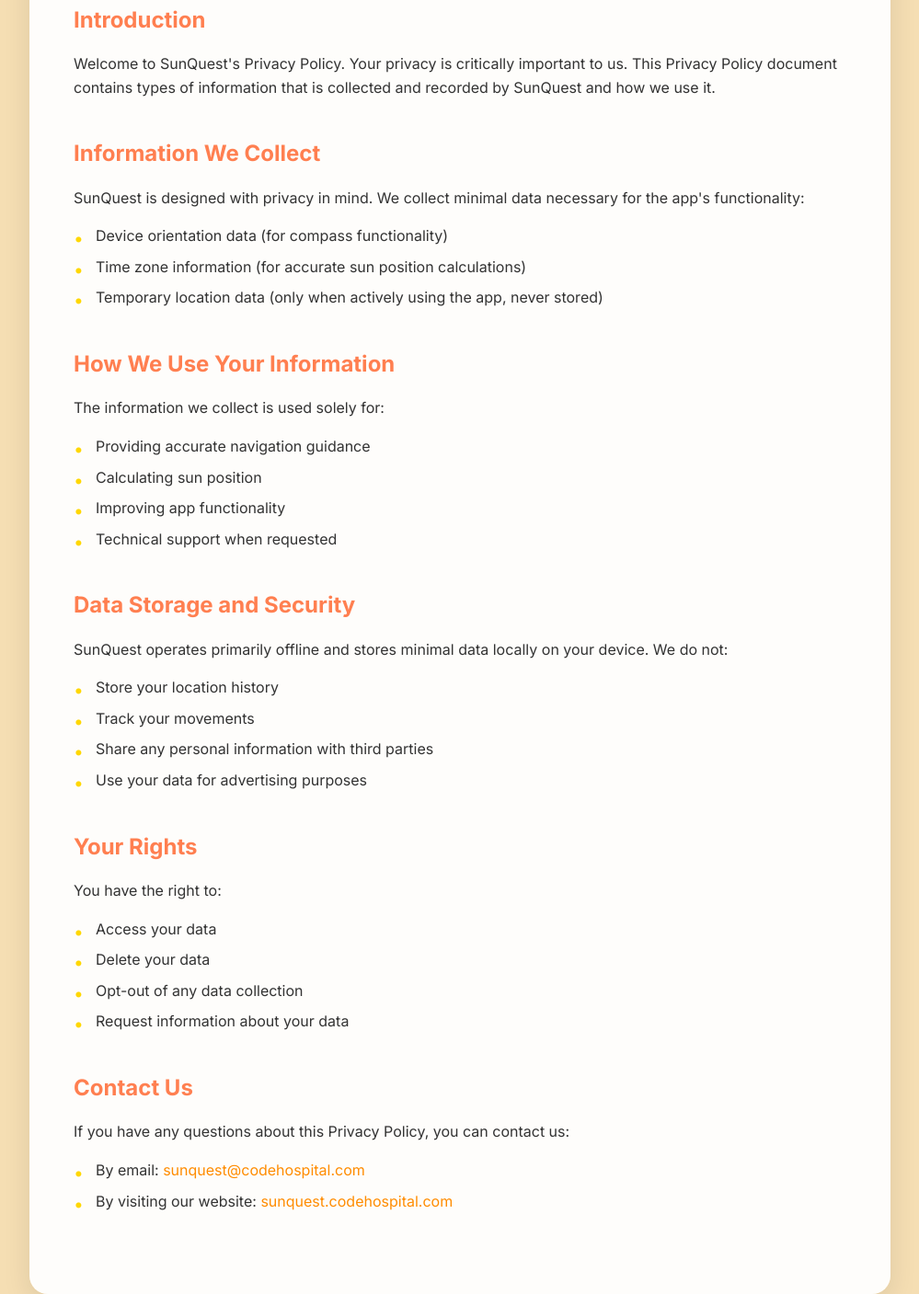
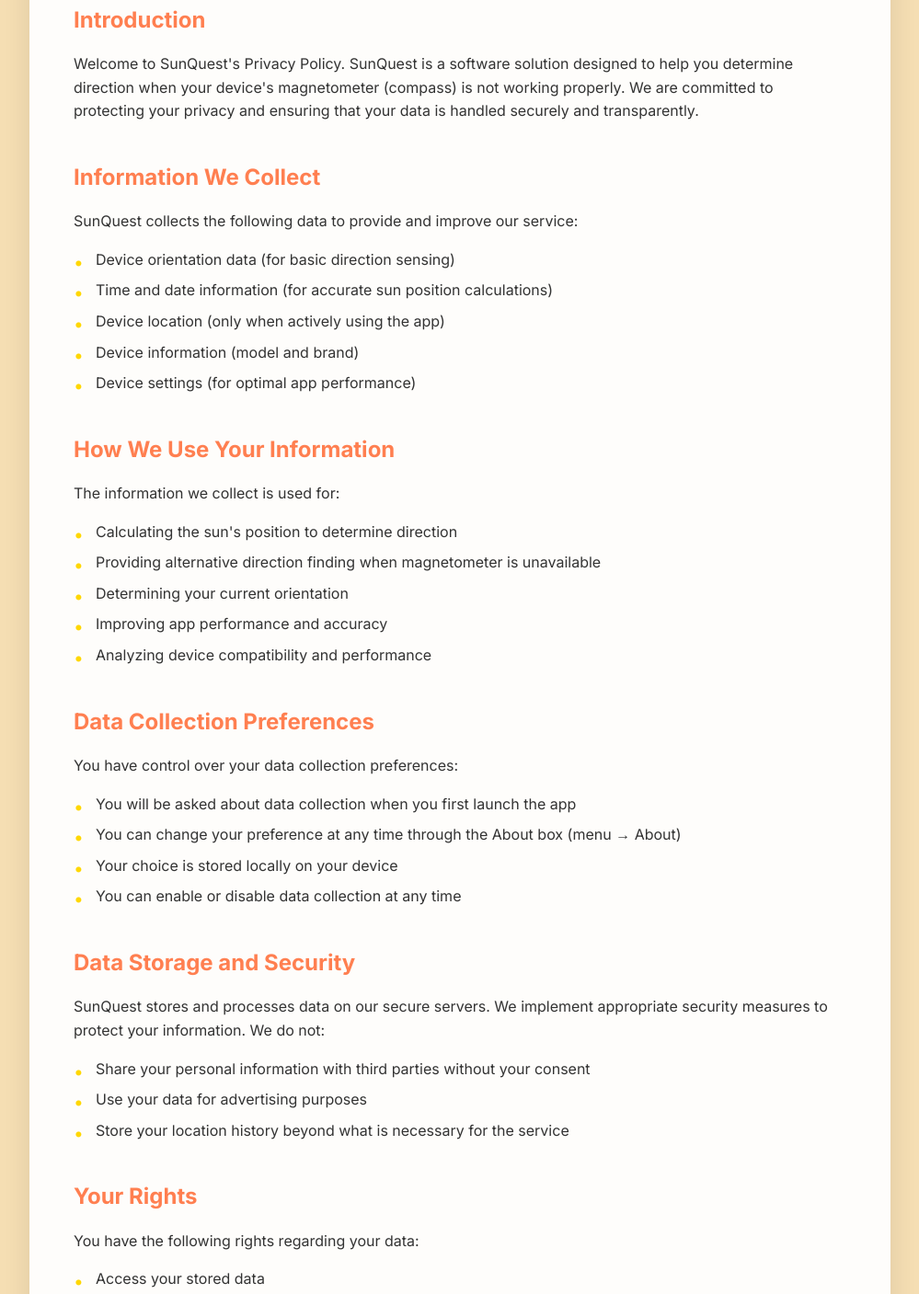
Before and after one commit to CodeHospital/sunquest, a plain HTML site: page privacy.html in a window 1280 px wide. Shown: the part 359-1766 px from the top of the page at 92% size, without its empty margins (140-1139 px from the left). Drawn offline with Linux system fonts and the light colour scheme.

Commit message:
updating privacy page, regarding the opt out option

```diff
--- a/privacy.html
+++ b/privacy.html
@@ -48,49 +48,62 @@
             <div class="policy-content">
                 <section>
                     <h2>Introduction</h2>
-                    <p>Welcome to SunQuest's Privacy Policy. Your privacy is critically important to us. This Privacy Policy document contains types of information that is collected and recorded by SunQuest and how we use it.</p>
+                    <p>Welcome to SunQuest's Privacy Policy. SunQuest is a software solution designed to help you determine direction when your device's magnetometer (compass) is not working properly. We are committed to protecting your privacy and ensuring that your data is handled securely and transparently.</p>
                 </section>
 
                 <section>
                     <h2>Information We Collect</h2>
-                    <p>SunQuest is designed with privacy in mind. We collect minimal data necessary for the app's functionality:</p>
+                    <p>SunQuest collects the following data to provide and improve our service:</p>
                     <ul>
-                        <li>Device orientation data (for compass functionality)</li>
-                        <li>Time zone information (for accurate sun position calculations)</li>
-                        <li>Temporary location data (only when actively using the app, never stored)</li>
+                        <li>Device orientation data (for basic direction sensing)</li>
+                        <li>Time and date information (for accurate sun position calculations)</li>
+                        <li>Device location (only when actively using the app)</li>
+                        <li>Device information (model and brand)</li>
+                        <li>Device settings (for optimal app performance)</li>
                     </ul>
                 </section>
 
                 <section>
                     <h2>How We Use Your Information</h2>
-                    <p>The information we collect is used solely for:</p>
+                    <p>The information we collect is used for:</p>
                     <ul>
-                        <li>Providing accurate navigation guidance</li>
-                        <li>Calculating sun position</li>
-                        <li>Improving app functionality</li>
-                        <li>Technical support when requested</li>
+                        <li>Calculating the sun's position to determine direction</li>
+                        <li>Providing alternative direction finding when magnetometer is unavailable</li>
+                        <li>Determining your current orientation</li>
+                        <li>Improving app performance and accuracy</li>
+                        <li>Analyzing device compatibility and performance</li>
+                    </ul>
+                </section>
+
+                <section>
+                    <h2>Data Collection Preferences</h2>
+                    <p>You have control over your data collection preferences:</p>
+                    <ul>
+                        <li>You will be asked about data collection when you first launch the app</li>
+                        <li>You can change your preference at any time through the About box (menu → About)</li>
+                        <li>Your choice is stored locally on your device</li>
+                        <li>You can enable or disable data collection at any time</li>
                     </ul>
                 </section>
 
                 <section>
                     <h2>Data Storage and Security</h2>
-                    <p>SunQuest operates primarily offline and stores minimal data locally on your device. We do not:</p>
+                    <p>SunQuest stores and processes data on our secure servers. We implement appropriate security measures to protect your information. We do not:</p>
                     <ul>
-                        <li>Store your location history</li>
-                        <li>Track your movements</li>
-                        <li>Share any personal information with third parties</li>
+                        <li>Share your personal information with third parties without your consent</li>
                         <li>Use your data for advertising purposes</li>
+                        <li>Store your location history beyond what is necessary for the service</li>
                     </ul>
                 </section>
 
                 <section>
                     <h2>Your Rights</h2>
-                    <p>You have the right to:</p>
+                    <p>You have the following rights regarding your data:</p>
                     <ul>
-                        <li>Access your data</li>
-                        <li>Delete your data</li>
-                        <li>Opt-out of any data collection</li>
-                        <li>Request information about your data</li>
+                        <li>Access your stored data</li>
+                        <li>Request deletion of your data</li>
+                        <li>Opt-out of data collection at any time</li>
+                        <li>Request information about how your data is being used</li>
                     </ul>
                 </section>
 
```
